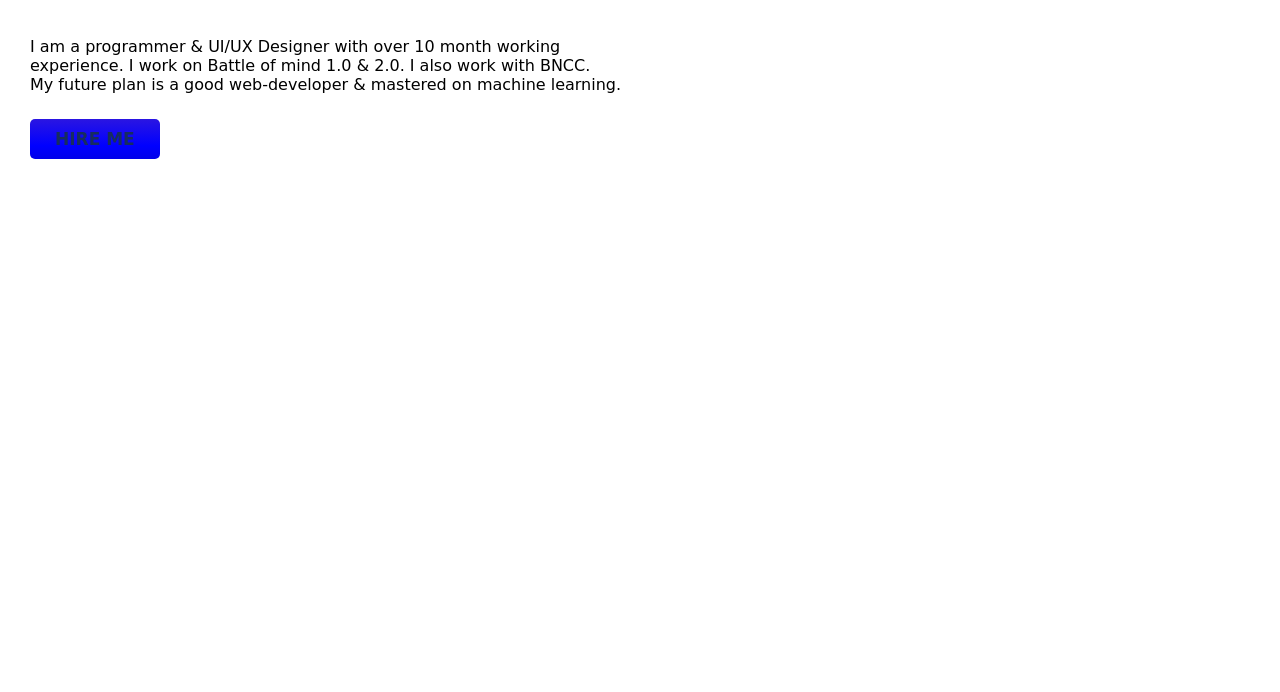
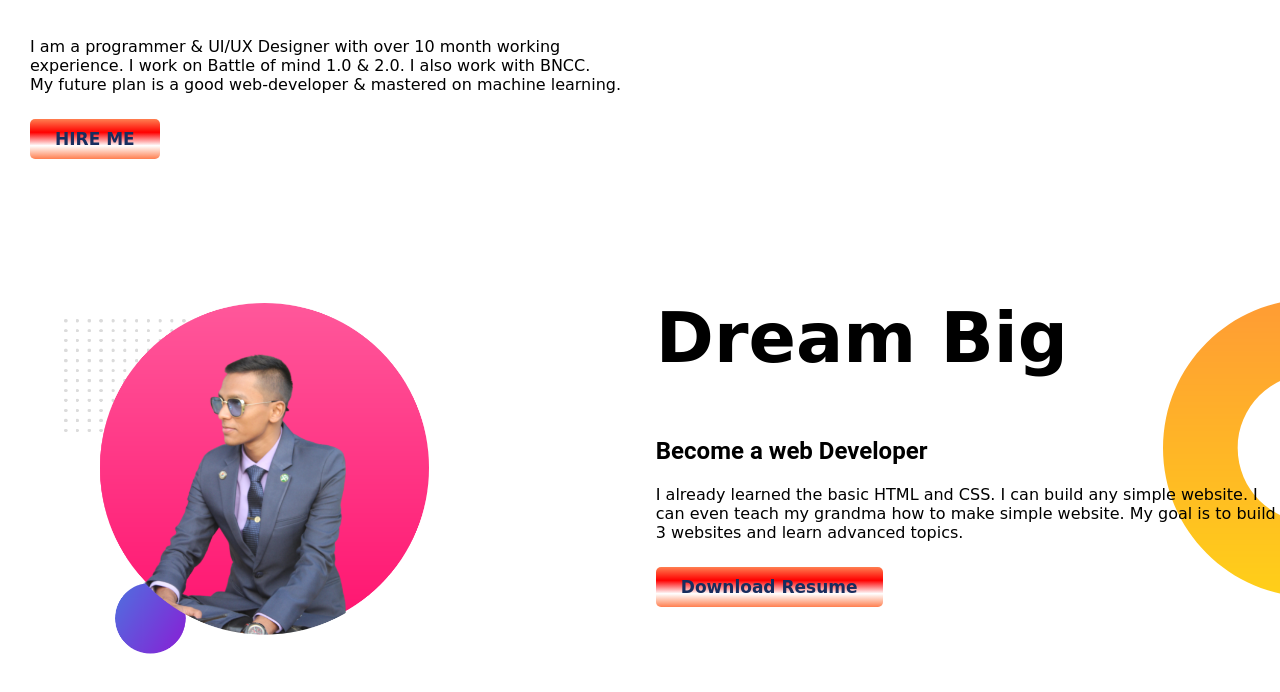
Before and after one commit to ShazidNawasShovon/My-Web-Protfoliyo, a plain HTML site: page index.html in a window 1280 px wide. Shown: the part 494-1186 px from the top of the page. Before the commit the page ends 800 px from the top, so only its background shows below. Drawn offline with Linux system fonts and the light colour scheme; a web font is replaced by a local one.

Commit message:
Dream Added

```diff
--- a/index.html
+++ b/index.html
@@ -28,5 +28,21 @@
     </div>
     <div class="b"><img src="images/shazid-bg.png" alt=""></div>
     </section>
+    <section class="dream-big">
+        <div class="b">
+            <img src="images/shazid-bg3 .png" alt="">
+
+        </div>
+        <div class="a">
+            <h1>Dream Big</h1>
+            <h2>Become a web Developer</h2>
+            <p>I already learned the basic HTML and CSS. I can build any simple website. I can even teach my grandma how to make simple website. My goal is to build 3 websites and learn advanced topics.</p>
+            <br>
+            <a class="link-button" target="_blank" href="https://drive.google.com/file/d/1VQq2I5Vg_i5yaw9lbKeaTVKMqoU2_Q4N/view?usp=sharing"  rel="noopener noreferrer">Download Resume</a>
+            <br>
+            <br>
+        </div>
+
+    </section>
 </body>
 </html>
--- a/style.css
+++ b/style.css
@@ -17,6 +17,7 @@ h3 {
 }
 section {
   display: flex;
+  margin-bottom: 7%;
 }
 .a {
   width: 50%;
@@ -34,14 +35,7 @@ section {
   font-family: "Yomogi", cursive;
   text-decoration: none;
   background-attachment: fixed;
-  background-image: repeating-linear-gradient(
-    coral,
-    red,
-    white,
-    coral,
-    blue,
-    black
-  );
+  background-image: repeating-linear-gradient(coral, red, white, coral);
   font-size: 17px;
   font-weight: 700;
   padding: 10px 25px;
@@ -52,3 +46,8 @@ section {
   background-image: url(images/top-banner.png);
   background-repeat: no-repeat;
 }
+.dream-big {
+  background-image: url(images/dream-bg.png);
+  background-repeat: no-repeat;
+  background-position: right;
+}
```
Also changed, not shown: Show Off/3.png (added), Show Off/4.png (added), Show Off/5.png (added), Show Off/6.png (added), images/shazid-bg2.png (added), images/shazid-bg3 .png (added).
